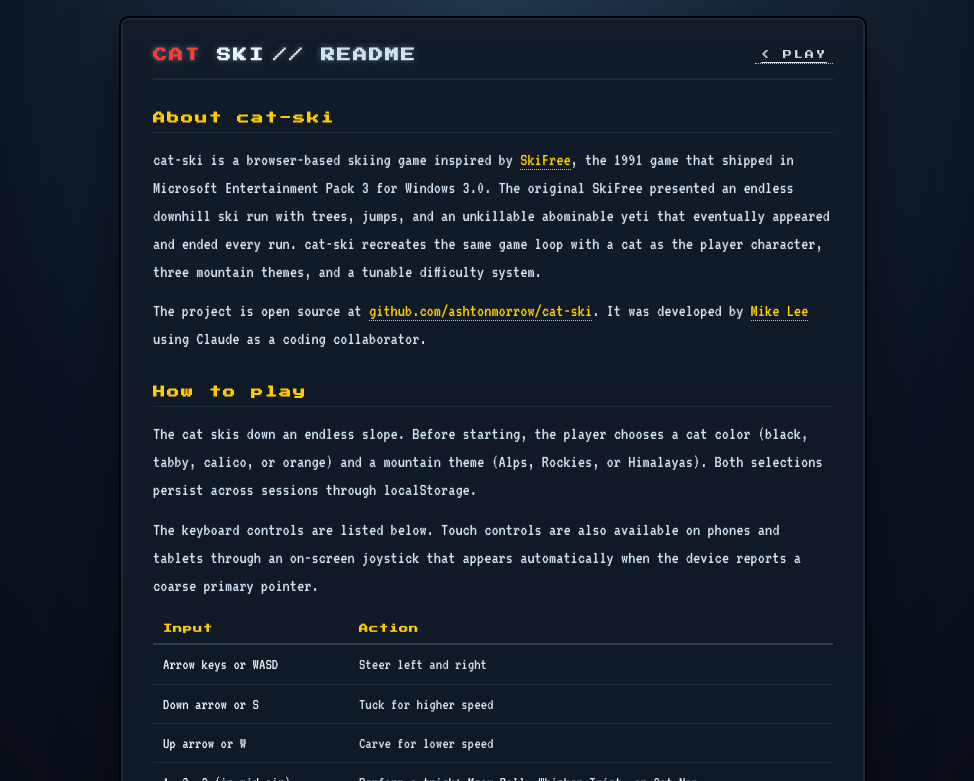
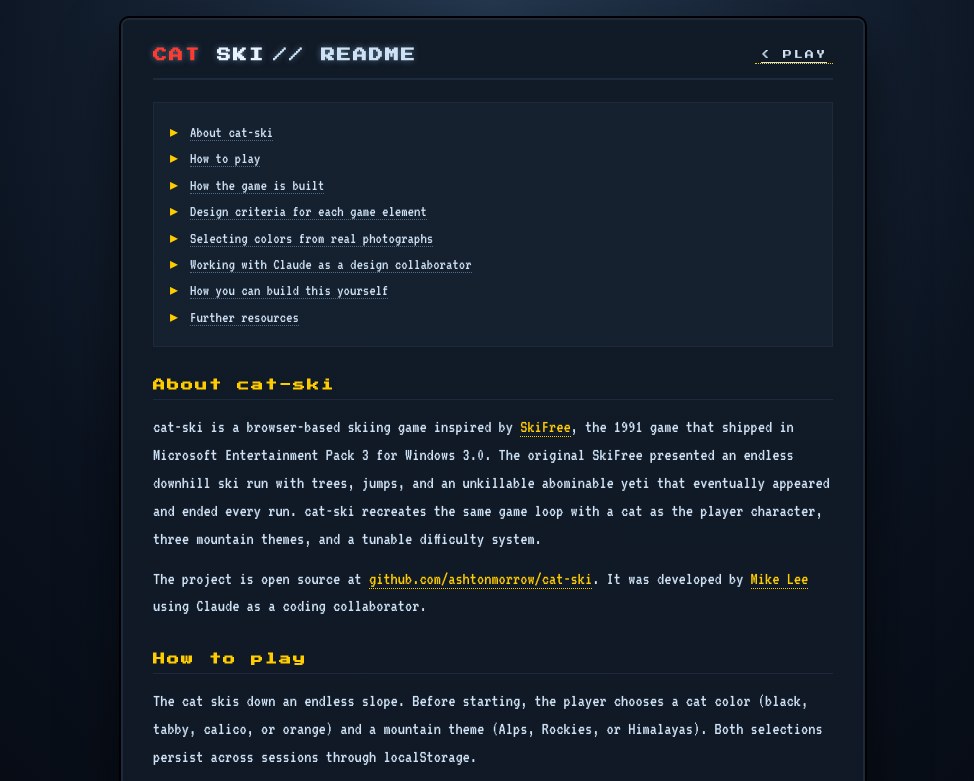
Before and after one commit to ashtonmorrow/cat-ski, a plain HTML site: page readme.html in a window 1280 px wide. Shown: the top 781 px of the page, without its empty margins (147-1121 px from the left). Drawn offline with Linux system fonts and the light colour scheme.

Commit message:
Add clickable table of contents to readme
Eight anchor links listed at the top of the page, one per H2.
H2 elements gain matching id attributes (#about, #play, #build,
#design, #colors, #claude, #diy, #resources). scroll-margin-top
on h2 keeps the heading visible after anchor scroll. Minimal
visual treatment so the TOC reads as nav, not content.

```diff
--- a/readme.html
+++ b/readme.html
@@ -88,7 +88,25 @@
     margin: 32px 0 14px;
     padding-bottom: 8px;
     border-bottom: 1px solid #1d2a3c;
+    scroll-margin-top: 16px;
   }
+  .toc {
+    margin: 4px 0 24px;
+    padding: 14px 16px;
+    background: rgba(26, 40, 56, 0.5);
+    border: 1px solid #1d2a3c;
+  }
+  .toc ul { margin: 0; }
+  .toc li {
+    font-size: 16px;
+    line-height: 1.4;
+    margin: 4px 0;
+  }
+  .toc a {
+    color: var(--snow-dim);
+    border-bottom: 1px dotted #4e6b8a;
+  }
+  .toc a:hover { color: var(--accent-2); border-bottom-color: var(--accent-2); }
   h3 {
     font-family: 'Press Start 2P', monospace;
     font-size: 10px;
@@ -208,13 +226,26 @@
       <a href="/" class="nav-back">&lt; PLAY</a>
     </div>
 
-    <h2>About cat-ski</h2>
+    <nav class="toc" aria-label="Contents">
+      <ul>
+        <li><a href="#about">About cat-ski</a></li>
+        <li><a href="#play">How to play</a></li>
+        <li><a href="#build">How the game is built</a></li>
+        <li><a href="#design">Design criteria for each game element</a></li>
+        <li><a href="#colors">Selecting colors from real photographs</a></li>
+        <li><a href="#claude">Working with Claude as a design collaborator</a></li>
+        <li><a href="#diy">How you can build this yourself</a></li>
+        <li><a href="#resources">Further resources</a></li>
+      </ul>
+    </nav>
+
+    <h2 id="about">About cat-ski</h2>
 
     <p>cat-ski is a browser-based skiing game inspired by <a href="https://en.wikipedia.org/wiki/SkiFree" target="_blank" rel="noopener noreferrer">SkiFree</a>, the 1991 game that shipped in Microsoft Entertainment Pack 3 for Windows 3.0. The original SkiFree presented an endless downhill ski run with trees, jumps, and an unkillable abominable yeti that eventually appeared and ended every run. cat-ski recreates the same game loop with a cat as the player character, three mountain themes, and a tunable difficulty system.</p>
 
     <p>The project is open source at <a href="https://github.com/ashtonmorrow/cat-ski" target="_blank" rel="noopener noreferrer">github.com/ashtonmorrow/cat-ski</a>. It was developed by <a href="https://www.linkedin.com/in/mikelee89/" target="_blank" rel="noopener noreferrer">Mike Lee</a> using Claude as a coding collaborator.</p>
 
-    <h2>How to play</h2>
+    <h2 id="play">How to play</h2>
 
     <p>The cat skis down an endless slope. Before starting, the player chooses a cat color (black, tabby, calico, or orange) and a mountain theme (Alps, Rockies, or Himalayas). Both selections persist across sessions through localStorage.</p>
 
@@ -241,7 +272,7 @@
 
     <p>Difficulty is set with two sliders. Intensity (0.8x to 5x) scales speed, obstacle density, spawn cadence, and dog tracking. Dog count (1 to 10) sets how many dog waves appear before the snowman. Four named presets (EASY, MEDIUM, HARD, and INSTA DEATH) snap both sliders to canonical positions for players who do not want to tune individual parameters.</p>
 
-    <h2>How the game is built</h2>
+    <h2 id="build">How the game is built</h2>
 
     <p>The game is contained in a single HTML file of approximately 140 KB, with a separate service worker for offline support and a manifest file for PWA installability. There is no build step, framework, or runtime dependency beyond two Google Fonts. The constraint of keeping the game in one file is partly a tribute to the original SkiFree, which fit in 60 KB on a 3.5-inch floppy disk. The practical benefit is that every change is deployable in under a minute. A push to the GitHub repository triggers an automatic Vercel rebuild, and the new version is served from the CDN with no build pipeline to wait for.</p>
 
@@ -260,7 +291,7 @@
       </tbody>
     </table>
 
-    <h2>Design criteria for each game element</h2>
+    <h2 id="design">Design criteria for each game element</h2>
 
     <p>Each system in the game started with a written criteria question before any code was written. The cat sprite needed to read as a cat at 16 pixels wide and support four color variants without forking the drawing code. The solution was a procedural drawing function parameterized by a palette object, which produces all four cat colors from a single set of geometry.</p>
 
@@ -268,7 +299,7 @@
 
     <p>Difficulty needed to satisfy both casual players who want presets and players who want to fine-tune individual parameters. The solution is two continuous sliders (intensity 0.8x to 5x, dog count 1 to 10) paired with four preset buttons that snap the sliders to canonical positions. New visitors land on EASY by default, which matches the casual experience. Players who want more challenge use the sliders or pick HARD or INSTA DEATH.</p>
 
-    <h2>Selecting colors from real photographs</h2>
+    <h2 id="colors">Selecting colors from real photographs</h2>
 
     <p>The first version of the three mountain themes used generic palettes: a pinky-cream Rockies, a default cool-blue Alps, and a default-cool Himalayas. The result felt synthetic. To make each region read as the actual mountain range, the palettes were rebuilt from descriptions of how each range typically photographs.</p>
 
@@ -297,7 +328,7 @@
 
     <p>The same description-first approach extended to the obstacles. Norway spruce silhouettes were drawn for the Alps, lodgepole pine (taller and narrower, with a visible trunk between branch tiers) for the Rockies, and stunted krummholz juniper (short and gnarled) for the Himalayas. The Rockies use aspen logs with white bark and black eye scars, since aspen is widely associated with the American Rocky Mountain landscape. The Himalayas use granite boulders rather than logs, because trees do not occur above the tree line where the game is conceptually set. Each species was researched, the silhouette was described in plain language, and Claude produced approximately 30 lines of fillRect calls per variant.</p>
 
-    <h2>Working with Claude as a design collaborator</h2>
+    <h2 id="claude">Working with Claude as a design collaborator</h2>
 
     <p>The project was built with Claude functioning as a design collaborator rather than purely a code-writing assistant. The pattern that worked across the build was three questions asked before any new feature.</p>
 
@@ -311,7 +342,7 @@
 
     <p>The constraint that made the iteration loop effective was the no-build deployment. Each change reached the live site in under a minute, which made the cycle of pushing, observing, and refining fast enough that the production environment doubled as the development environment. Across approximately 50 commits, this cadence affected the final quality more than any individual technical choice.</p>
 
-    <h2>How you can build this yourself</h2>
+    <h2 id="diy">How you can build this yourself</h2>
 
     <p>The full toolchain for a project like this is free and small enough to learn in an afternoon. You need a code editor, a browser, a Git client, a GitHub account, and a Vercel account. Claude is the writing tool; you can use the web interface at <a href="https://claude.ai" target="_blank" rel="noopener noreferrer">claude.ai</a> or the Claude Code CLI from a terminal. No frameworks, build systems, or asset pipelines are required for a single-file game.</p>
 
@@ -319,7 +350,7 @@
 
     <p>Three practices kept the build moving. First, treat the conversation with Claude as design work rather than code generation. State the criteria, propose the simplest approach, and identify the trade-offs before any feature is built. Second, deploy frequently. Ship each working commit so the live site stays current with the project. Third, when working on aesthetic decisions, describe the source material in concrete terms. Asking Claude for a palette inspired by "warm afternoon light on sandstone" produces hex codes that read as the place; asking for a palette that feels "rugged" returns generic results. The same pattern holds for sounds, sprites, and animation timing: the more specific the input, the more usable the output.</p>
 
-    <h2>Further resources</h2>
+    <h2 id="resources">Further resources</h2>
 
     <ul>
       <li><a href="https://en.wikipedia.org/wiki/SkiFree" target="_blank" rel="noopener noreferrer">SkiFree on Wikipedia</a>: background on the original 1991 game.</li>
```
